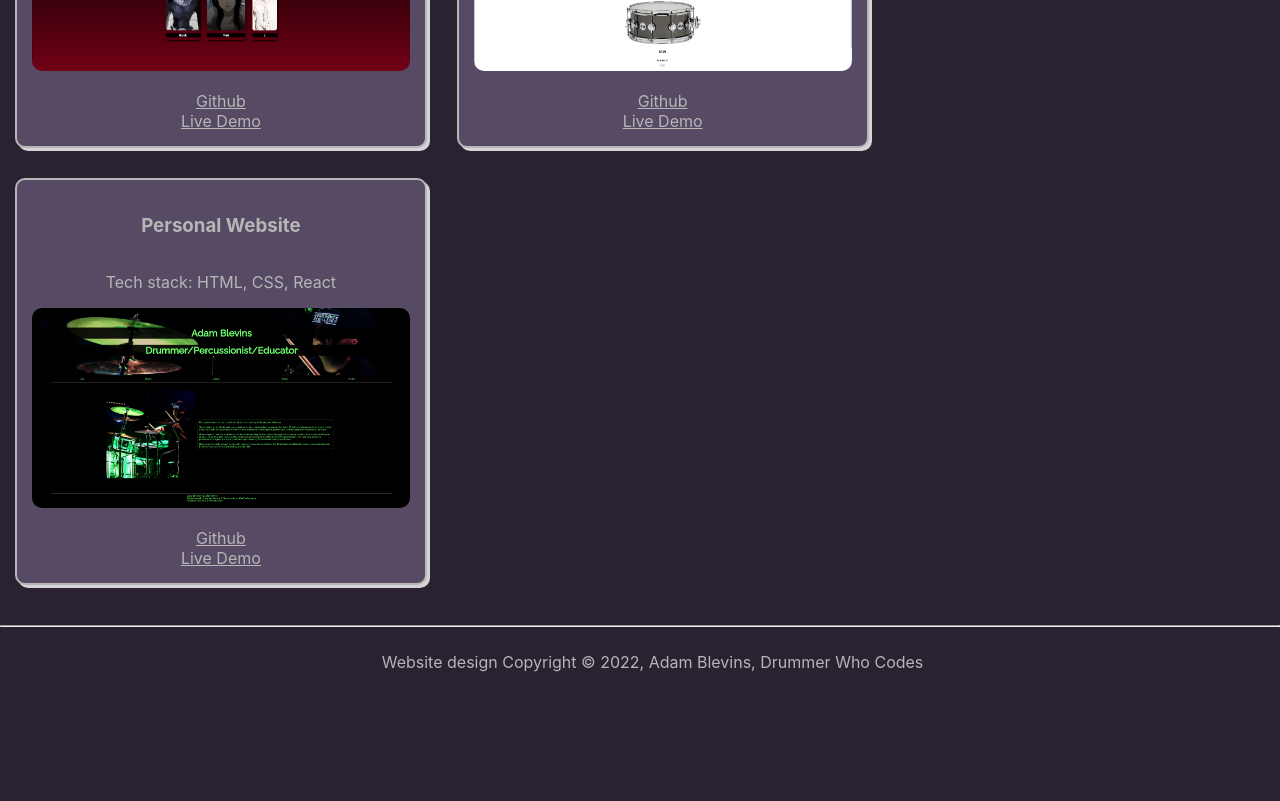
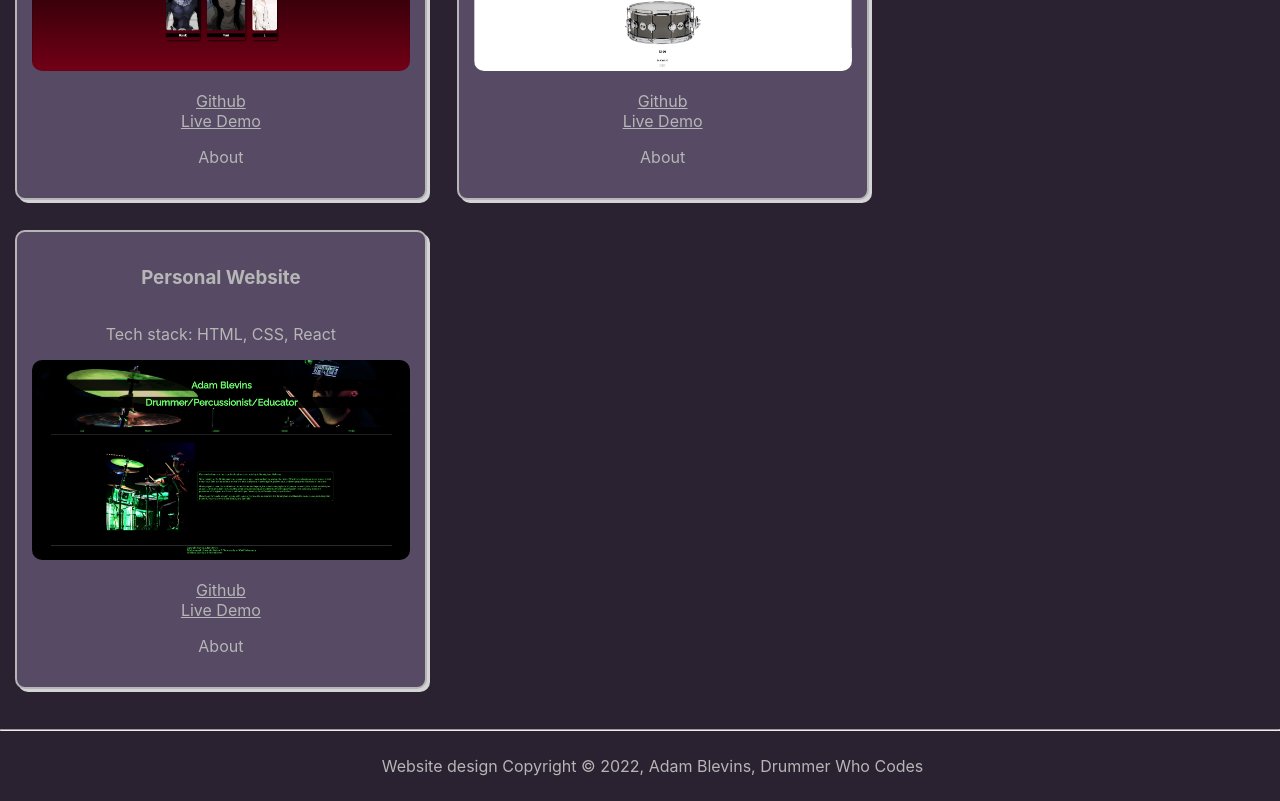
Before and after one commit to blevinspercussion/portfolio-site, a React (Create React App) app: page / in a window 1280 px wide. Shown: the part 800-1601 px from the top of the page. Before the commit the page ends 1497 px from the top, so only its background shows below. Built offline with nearby package versions, Linux system fonts and the light colour scheme; the HTML template or start-up script is replaced by a standard one.

Commit message:
Changed <title>

```diff
--- a/public/index.html
+++ b/public/index.html
@@ -24,7 +24,7 @@
       work correctly both with client-side routing and a non-root public URL.
       Learn how to configure a non-root public URL by running `npm run build`.
     -->
-    <title>React App</title>
+    <title>Adam B Codes</title>
   </head>
   <body>
     <noscript>You need to enable JavaScript to run this app.</noscript>
--- a/src/App.js
+++ b/src/App.js
@@ -18,6 +18,7 @@ function App() {
       codeUrl: "https://github.com/blevinspercussion/memory-card",
       imageUrl: "",
       key: "memcard",
+      about: "<div><h1>Test</h1></div>",
     },
     {
       title: "Store Front and Shopping Cart",
@@ -27,6 +28,7 @@ function App() {
       codeUrl: "https://github.com/blevinspercussion/shopping-cart",
       imageUrl: "",
       key: "shop",
+      about: "",
     },
     {
       title: "Personal Website",
@@ -36,6 +38,7 @@ function App() {
       codeUrl: "",
       imageUrl: "",
       key: "blevperc",
+      about: "",
     },
   ]
 
--- a/src/components/Project.jsx
+++ b/src/components/Project.jsx
@@ -1,6 +1,18 @@
+import { createElement } from 'react';
 import './components.css';
 
 function Project ({ project }) {
+
+    const about = project.about;
+
+    const clickHandler = (e) => {
+        console.log(e);
+        console.log(about);
+        const aboutSection = createElement(about);
+        const aboutDiv = document.getElementById('about-div');
+        aboutDiv.appendChild(aboutSection);
+    }
+
     return (
         <div className='project-card'>
             <h3>{project.title}</h3>
@@ -9,6 +21,9 @@ function Project ({ project }) {
             <br />
             <a href={project.codeUrl}>Github</a>
             <a href={project.liveDemoUrl}>Live Demo</a>
+            <div className='about-div'>
+                <p onClick={clickHandler}>About</p>
+            </div>
         </div>
     )
 }
```
